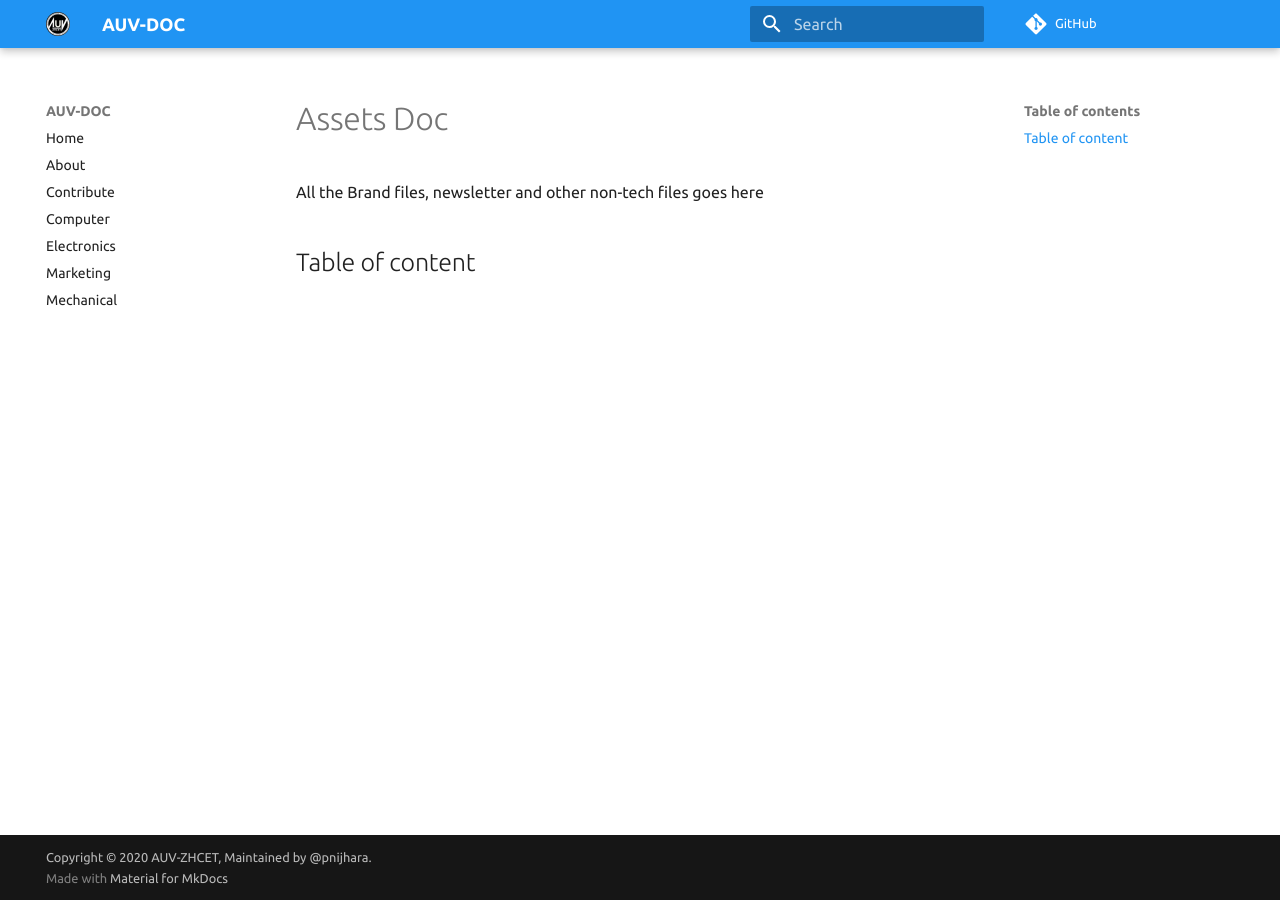
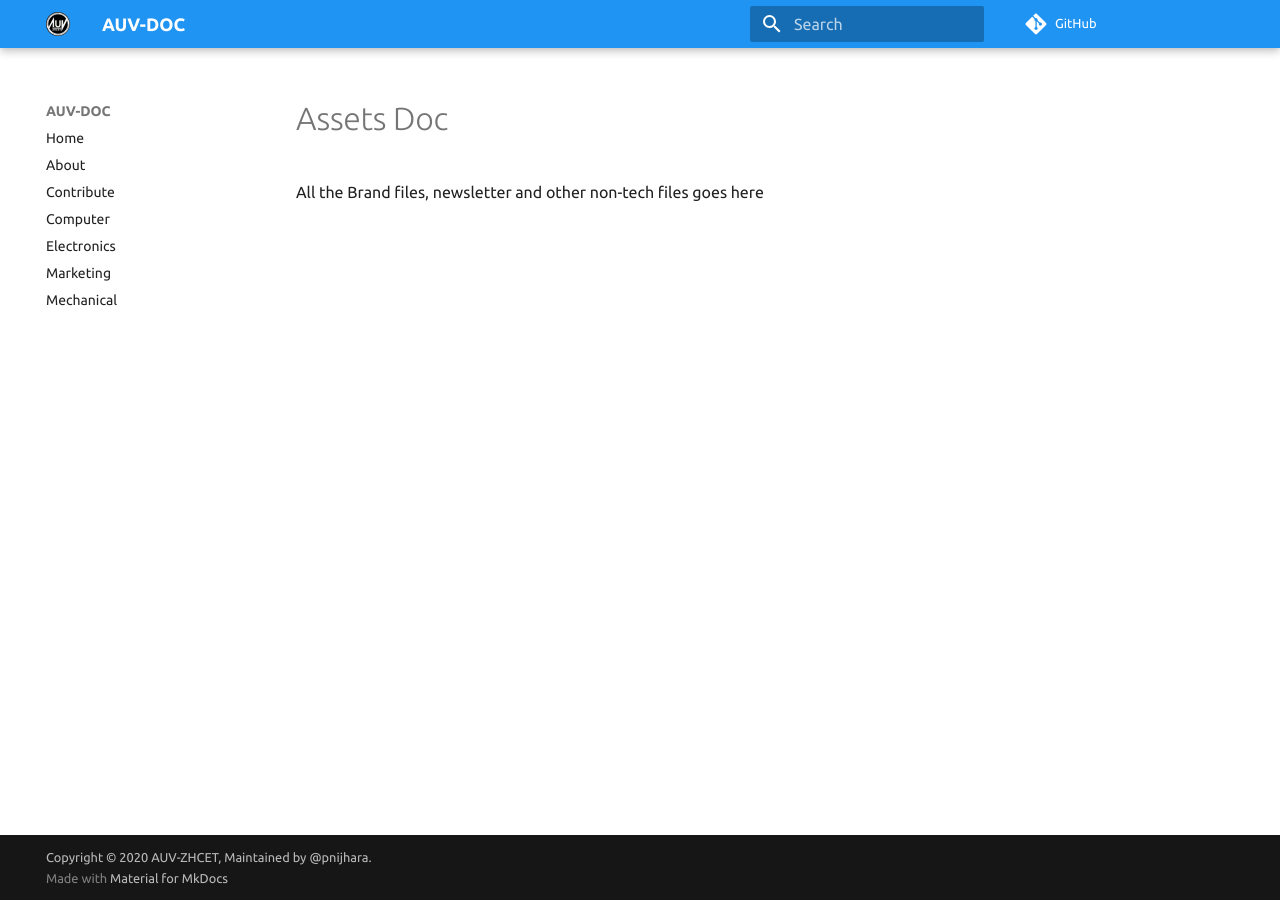
Before and after one commit to auvzhcet/Documentation, an MkDocs documentation site: the page built from docs/assets/README.md, in a window 1280 px wide. Built offline with MkDocs 1.6.1 and Material for MkDocs 9.7.7, drawn with Linux system fonts in a browser that asks for light colours; comment, search, counter and statistics services are not loaded.

Commit message:
chore: Update icon's locaton

```diff
--- a/docs/assets/README.md
+++ b/docs/assets/README.md
@@ -1,4 +1,3 @@
 # Assets Doc
+
 All the Brand files, newsletter and other non-tech files goes here
-
-## Table of content
--- a/mkdocs.yml
+++ b/mkdocs.yml
@@ -21,9 +21,8 @@ theme:
   font:
     text: Ubuntu
     code: Ubuntu Mono
-  favicon: images/favicon.ico
-  logo: images/favicon.ico
-
+  favicon: assets/favicon.ico
+  logo: assets/favicon.ico
 
 site_url: https://auv-doc.readthedocs.io/
 site_description: Project documentation with Markdown.
```
Also changed, not shown: docs/assets/favicon.ico (renamed from docs/images/favicon.ico).
